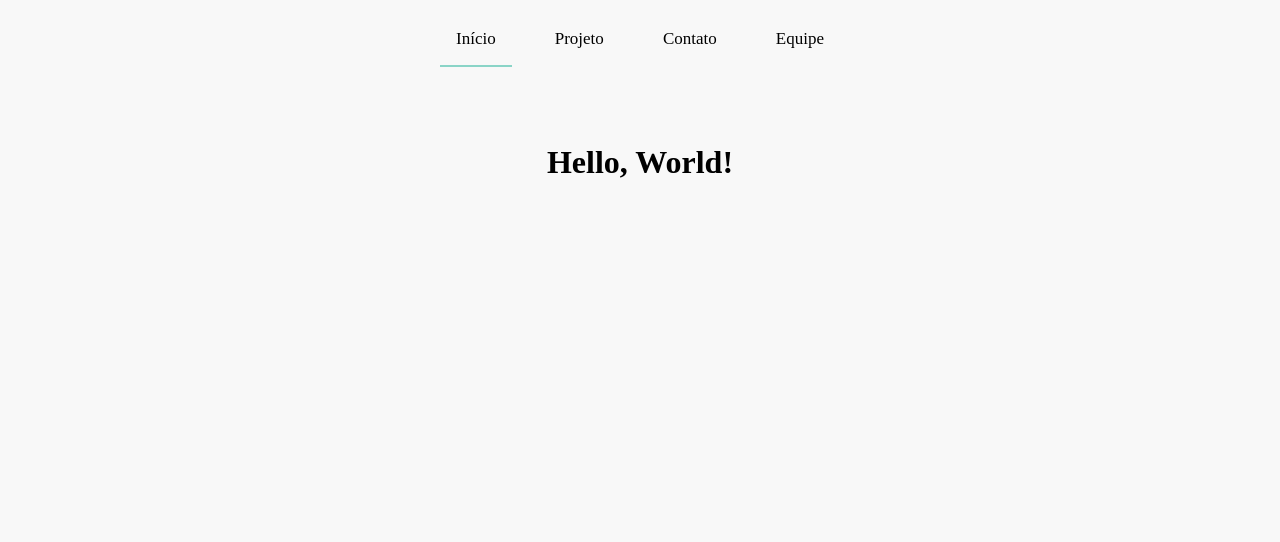
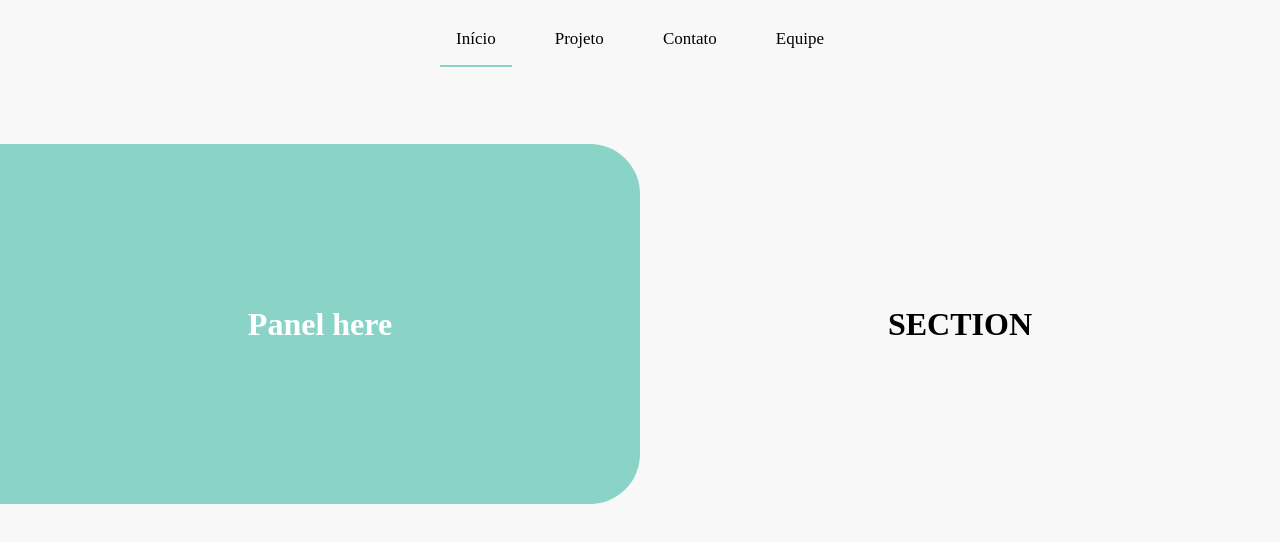
Before and after one commit to xsadia/desafio_tecnico_imcode, a React (Vite) app: page / in a window 1280 px wide. Shown: the top 542 px of the page. Built offline with nearby package versions, Linux system fonts and the light colour scheme.

Commit message:
:monkey:

```diff
--- a/src/App.tsx
+++ b/src/App.tsx
@@ -1,9 +1,25 @@
+import styled from "styled-components";
 import { Layout } from "./components/Layout";
+import { LeftPanel } from "./components/LeftPanel";
+import { Section } from "./components/Section";
+
+const TestContainer = styled.div`
+  height: 360px;
+  width: 50%;
+  display: flex;
+  align-items: center;
+  justify-content: center;
+`;
 
 function App() {
   return (
     <Layout>
-      <h1>Hello, World!</h1>
+      <Section>
+        <LeftPanel />
+        <TestContainer>
+          <h1>SECTION</h1>
+        </TestContainer>
+      </Section>
     </Layout>
   );
 }
```
